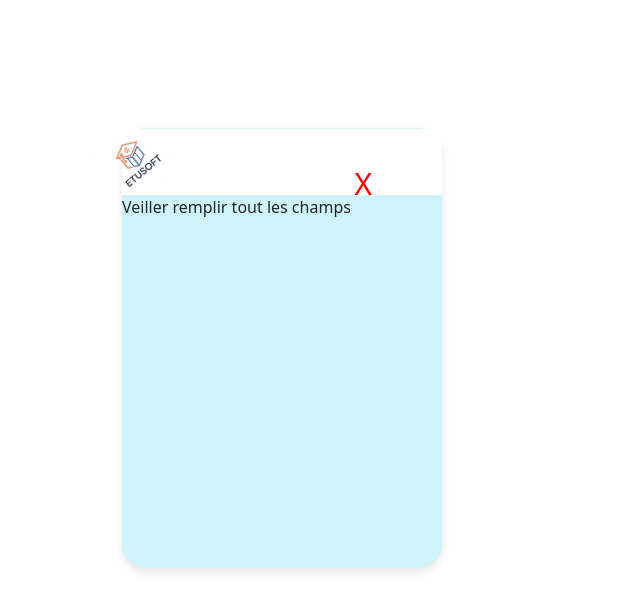
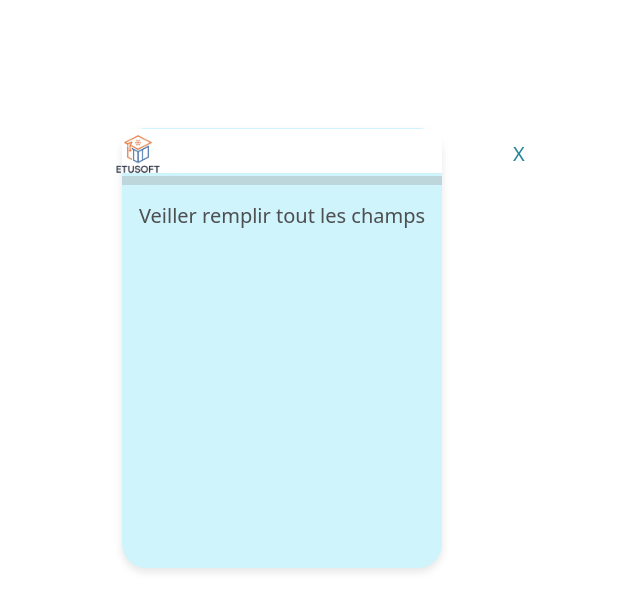
Before and after one commit to BradHHK/GESTION_SCOLARITE, a PHP site: page /php/login.php in a window 1280 px wide. Shown: the top 611 px of the page, without its empty margins (390-1030 px from the left). Run offline with PHP 8.4, Linux system fonts and the light colour scheme.

Commit message:
Modification du fichier login.php et modification du fichier infomessage.css

```diff
--- a/Projet_Gestion/css/infomessage.css
+++ b/Projet_Gestion/css/infomessage.css
@@ -4,24 +4,25 @@
     margin-left: 40%;
     margin-top: 10%;
     background-color: #cff4fc;
+    z-index: -1;
     box-shadow: 0 4px 8px rgba(0, 0, 0, 0.1);
     border-radius: 1.5rem;
     border-top: .2px solid #cff4fc;
 }
 
 #_boutonClose{
-    position: absolute;
-    color: red;
+    position: relative;
+    color: #278398;
     top: 20%;
-    right: 40%;
+    right: -1150%;
     background-color: transparent;
     border: none;
-    font-size: 30px;
+    font-size: 20px;
 }
 
 #_message_title{
     background-color: white !important;
-    height: 15%;
+    height: 10%;
     width: 100%;
     padding-top: 0%;
     padding-bottom: 0%;
@@ -29,17 +30,28 @@
     padding-right: 10%;
     display: flex;
     flex-direction: row;
+
 }
 
-#_imglogo{
+hr{
+    width: 100%;
+    height: 2%;
+    background-color: rgb(132, 125, 125);
 
+    margin-top: 1%;
+    border: none;
 }
 
 .logo{
     position: relative;
     height: 80px;
     width: 80px;
-    left: -75%;
-    top: -15%;
-    transform: rotate(-40deg);
+    left: -70%;
+    top: -35%;
 }
+
+.message_corp{
+    text-align: center;
+    font-size: 20px;
+    color: rgb(78, 79, 81);
+}
--- a/Projet_Gestion/php/login.php
+++ b/Projet_Gestion/php/login.php
@@ -14,12 +14,13 @@
 
 
                     <a href='../login.html'><button type='button' id='_boutonClose'>X</button></a>
-                    <hr>
+
                 </div>
 
+                <hr>
 
                 <div class='message_corp'>
-                    Veiller remplir tout les champs
+                    <span>Veiller remplir tout les champs</span>
                 </div>
 
 
```
